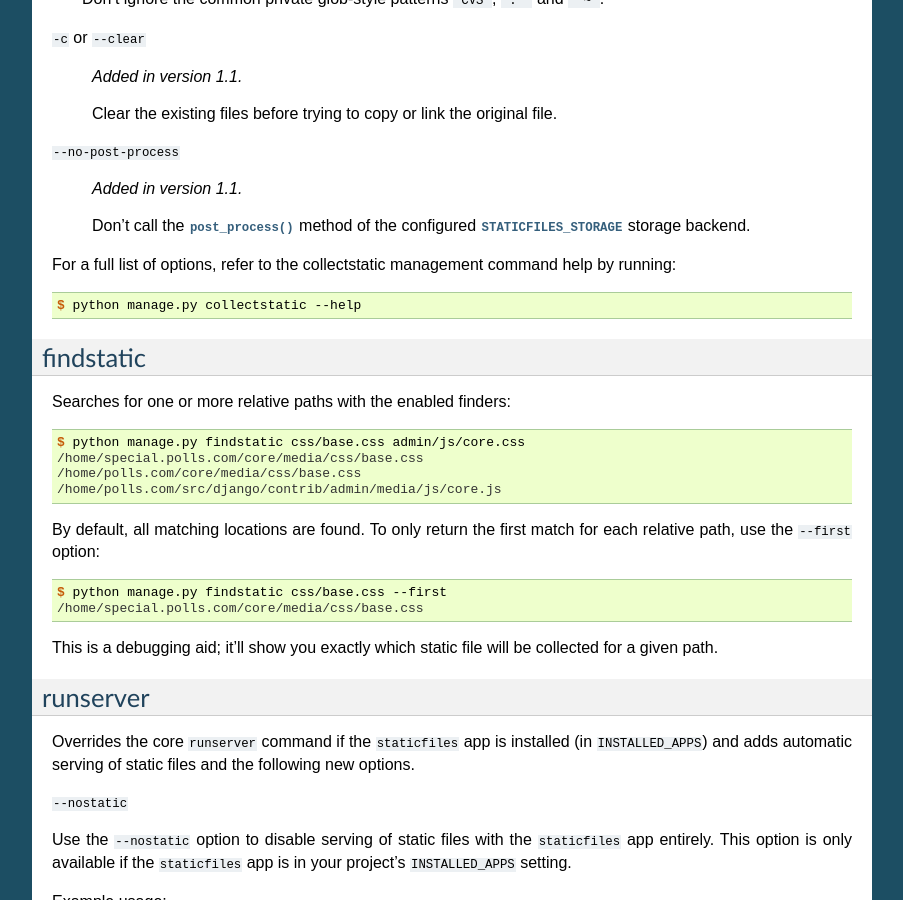
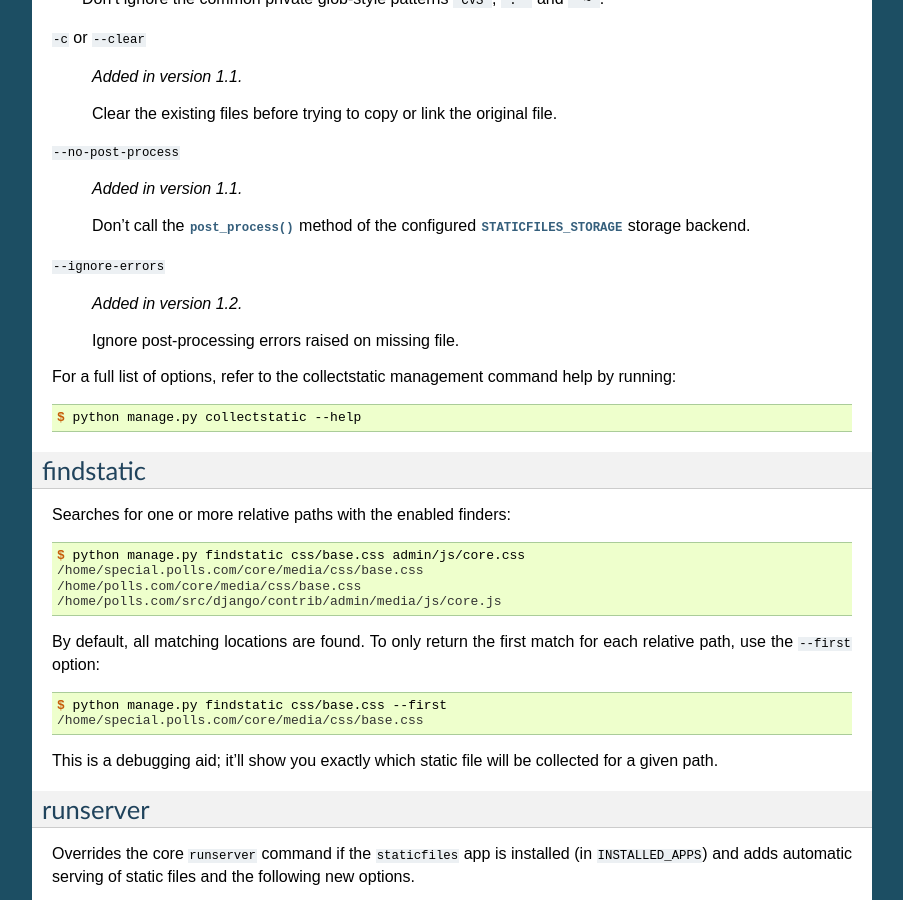
Before and after one commit to jezdez/django-staticfiles, a Sphinx documentation site: the page built from docs/commands.rst, in a window 1280 px wide and 900 px high, scrolled down 547 px. Shown: the whole window, without its empty margins (198-1101 px from the left). Built offline with Sphinx 7.4.7, drawn with Linux system fonts in a browser that asks for light colours; the version number could not be read and is left out.

Commit message:
Added --ignore-errors documentation.

```diff
--- a/docs/commands.rst
+++ b/docs/commands.rst
@@ -49,6 +49,12 @@ Some commonly used options are:
     :meth:`~staticfiles.storage.StaticFilesStorage.post_process`
     method of the configured
     :attr:`~django.conf.settings.STATICFILES_STORAGE` storage backend.
+
+``--ignore-errors``
+
+    .. versionadded:: 1.2
+
+    Ignore post-processing errors raised on missing file.
 
 For a full list of options, refer to the collectstatic management command help
 by running::
```
